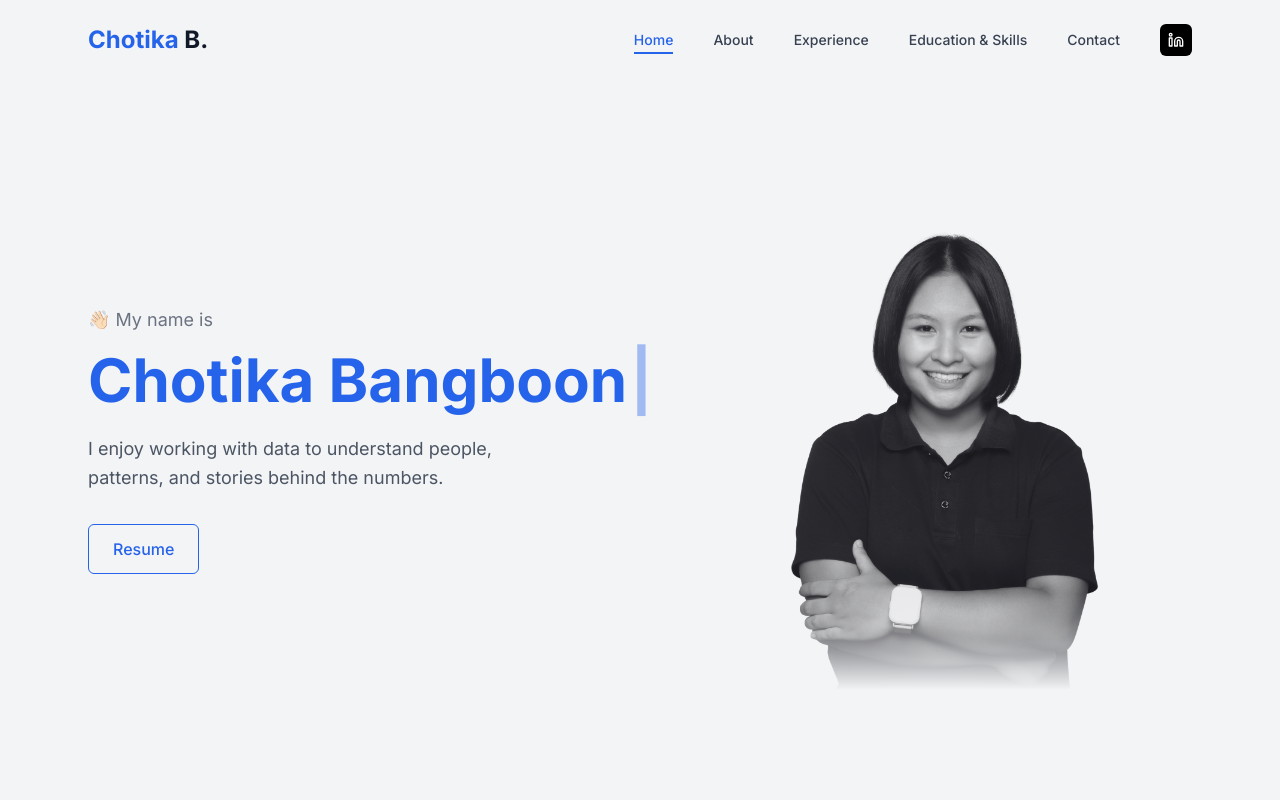
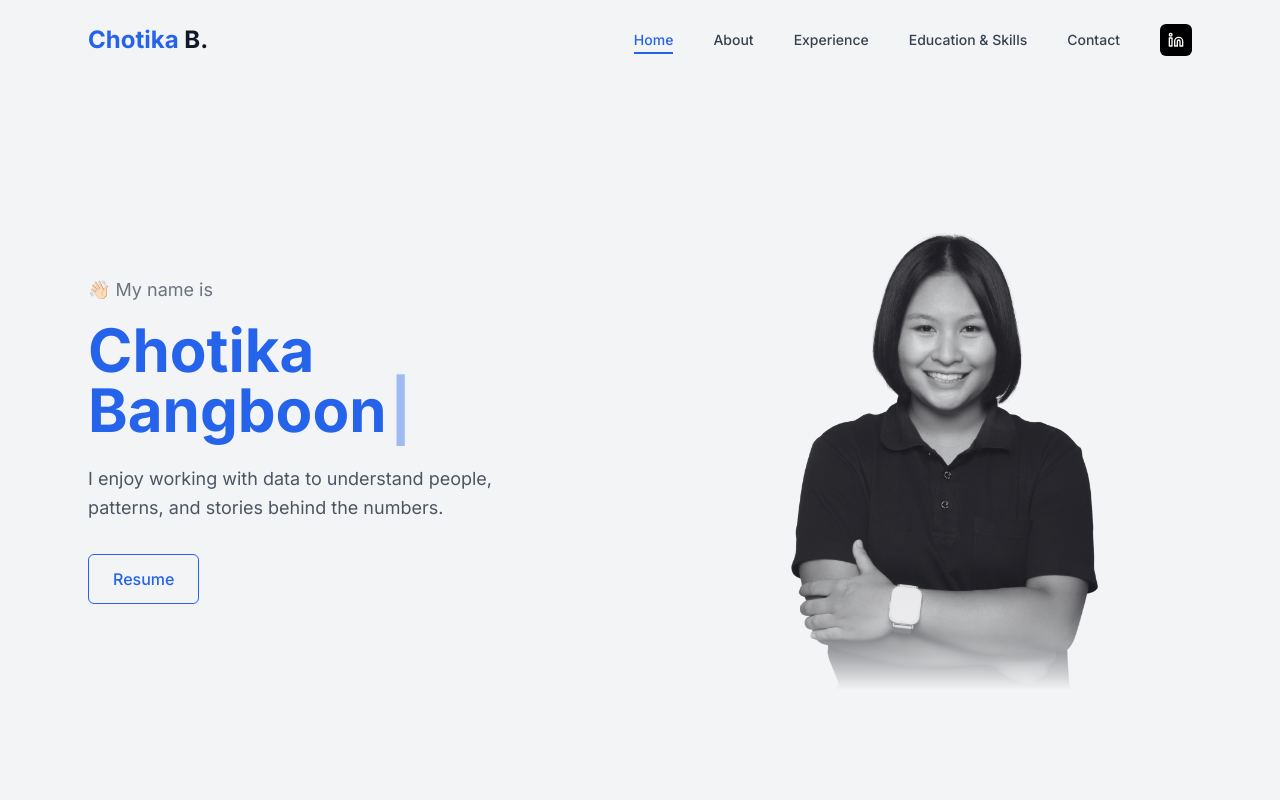
Before and after one commit to palmgrammer/portfolio-chotika, a Next.js app: page / in a window 1280 px wide. Shown: the top 800 px of the page. Built offline with nearby package versions, Linux system fonts and the light colour scheme.

Commit message:
fix layout mobile

```diff
--- a/app/globals.css
+++ b/app/globals.css
@@ -120,3 +120,8 @@ body.modal-open {
 body.modal-open ::-webkit-scrollbar {
   width: 0px;
 }
+
+html, body {
+  max-width: 100%;
+  overflow-x: hidden;
+}
--- a/components/Hero.tsx
+++ b/components/Hero.tsx
@@ -25,7 +25,7 @@ export default function Hero() {
             </p>
 
             <h1 className="text-3xl sm:text-4xl md:text-6xl font-bold text-blue-600 mb-6 leading-tight">
-              <span className="inline-block whitespace-nowrap">
+              <span className="inline-block">
                 <Typewriter
                   words={['Chotika Bangboon']}
                   loop={1}
```
